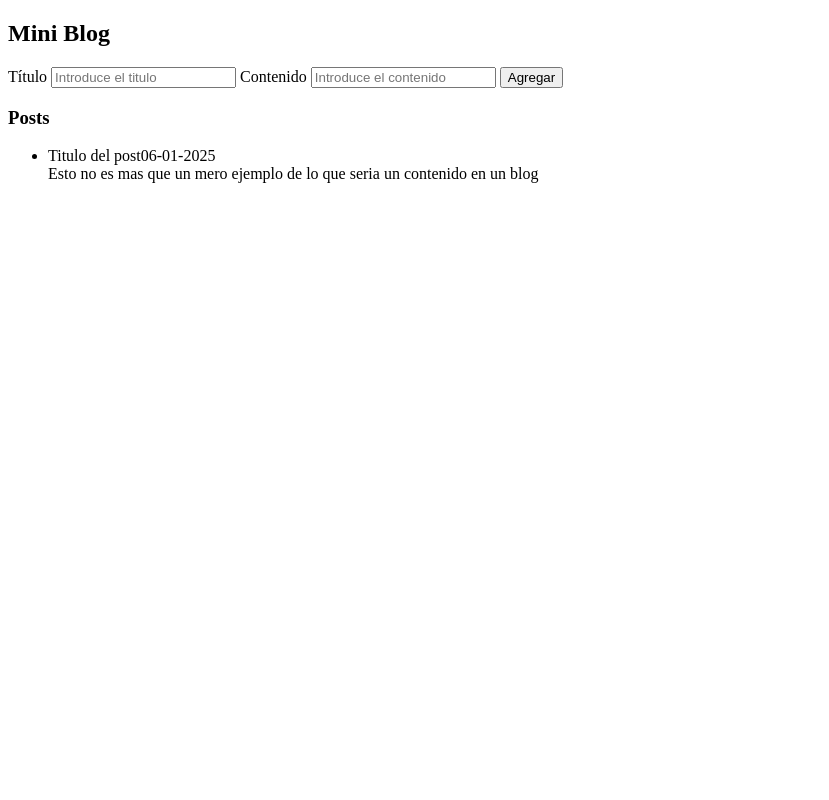
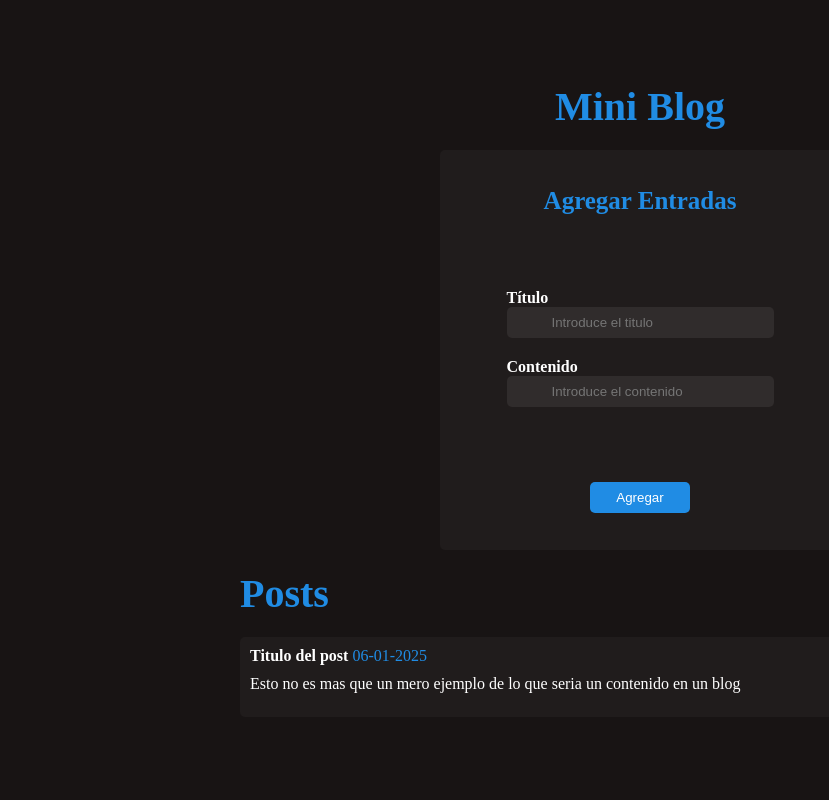
Before and after one commit to DavidKal29/MiniBlogFlaskMongoDB, a Python web app: template templates/blog.html in a window 1280 px wide. Shown: the whole page, without its empty margins (0-829 px from the left). Run offline with Jinja, Linux system fonts and the light colour scheme; the template is opened without the code that fills it, so the values that code supplies are empty.

Commit message:
Añadimos los estilos, y un mini javascript para el scroll

```diff
--- a/templates/blog.html
+++ b/templates/blog.html
@@ -4,28 +4,44 @@
     <meta charset="UTF-8">
     <meta name="viewport" content="width=device-width, initial-scale=1.0">
     <title>Mi Blog Chulo</title>
+    <link rel="stylesheet" href="style.css">
 </head>
 <body>
     <section id="principal">
         <h1>Mini Blog</h1>
         <form method="post">
-            <label for="text">Título</label>
-            <input id="title" type="text" name="titulo" placeholder="Introduce el titulo">
+            <h3>Agregar Entradas</h3>
 
-            <label for="content">Contenido</label>
-            <input id="content" type="text" name="contenido" placeholder="Introduce el contenido">
+            <div id="inputs">
+                <div>
+                    <label for="text">Título</label>
+                    <input id="title" type="text" name="titulo" placeholder="Introduce el titulo">
+                </div>
+
+                <div>
+                    <label for="content">Contenido</label>
+                    <input id="content" type="text" name="contenido" placeholder="Introduce el contenido">
+                </div>
+
+
+            </div>
 
             <button id="agregar">Agregar</button>
         </form>
 
-        <h3>Posts</h3>
+
         <ul id="lista">
+            <h1>Posts</h1>
             <li>
-                <div class="head"><span class="titulo_post">Titulo del post</span><span class="fech_post">06-01-2025</span></div>
+                <div class="head"><span class="titulo_post">Titulo del post</span> <span class="fecha_post">06-01-2025</span></div>
                 <span class="contenido_post">Esto no es mas que un mero ejemplo de lo que seria un contenido en un blog</span>
             </li>
+
         </ul>
     </section>
 
+
+    <script src="./script.js"></script>
+
 </body>
 </html>
--- /dev/null
+++ b/templates/script.js
@@ -0,0 +1,5 @@
+let lista=document.getElementById('lista')
+
+if (lista.childElementCount>3) {
+    lista.style.overflowY='scroll'
+}
--- /dev/null
+++ b/templates/style.css
@@ -0,0 +1,98 @@
+* {
+  margin: 0;
+  padding: 0;
+  box-sizing: border-box;
+  color: white;
+}
+
+body {
+  background-color: #181414;
+}
+
+#principal {
+  display: flex;
+  justify-content: center;
+  align-items: center;
+  flex-direction: column;
+  height: 100vh;
+  gap: 20px;
+  padding: 30px;
+}
+#principal h1 {
+  color: #208ce4;
+  font-weight: bold;
+  font-size: 40px;
+}
+#principal form {
+  display: flex;
+  justify-content: space-around;
+  align-items: center;
+  flex-direction: column;
+  border-radius: 5px;
+  width: 50vh;
+  height: 50vh;
+  background-color: #201c1c;
+}
+#principal form #inputs {
+  display: flex;
+  justify-content: center;
+  align-items: center;
+  flex-direction: column;
+  gap: 20px;
+}
+#principal form #inputs div {
+  display: flex;
+  justify-content: center;
+  flex-direction: column;
+  align-items: start;
+}
+#principal form #inputs input {
+  padding: 8px 45px;
+  border-radius: 5px;
+  color: white;
+  background-color: #302c2c;
+  border: none;
+}
+#principal form #inputs label {
+  font-weight: bold;
+}
+#principal form h3 {
+  color: #208ce4;
+  font-size: 25px;
+  font-weight: bold;
+  background-color: #201c1c;
+}
+#principal form #agregar {
+  background-color: #208ce4;
+  color: white;
+  border-radius: 5px;
+  border: none;
+  padding: 8px 26px;
+  cursor: pointer;
+}
+#principal ul {
+  display: flex;
+  justify-content: start;
+  align-items: start;
+  flex-direction: column;
+  gap: 20px;
+}
+#principal ul li {
+  list-style: none;
+  width: 100vh;
+  border-radius: 5px;
+  height: 10vh;
+  display: flex;
+  justify-content: start;
+  align-items: start;
+  flex-direction: column;
+  gap: 10px;
+  padding: 10px;
+  background-color: #201c1c;
+}
+#principal ul li .head .fecha_post {
+  color: #208ce4;
+}
+#principal ul li .head .titulo_post {
+  font-weight: bold;
+}/*# sourceMappingURL=style.css.map */
--- /dev/null
+++ b/templates/style.sass
@@ -0,0 +1,86 @@
+*
+    margin: 0
+    padding: 0
+    box-sizing: border-box
+    color: white
+
+body
+    background-color: #181414
+#principal
+    display: flex
+    justify-content: center
+    align-items: center
+    flex-direction: column
+    height: 100vh
+    gap: 20px
+    padding: 30px
+    h1
+        color: #208ce4
+        font-weight: bold
+        font-size: 40px
+    form
+        display: flex
+        justify-content: space-around
+        align-items: center
+        flex-direction: column
+        border-radius: 5px
+        width: 50vh
+        height: 50vh
+        background-color: #201c1c
+        #inputs
+            display: flex
+            justify-content: center
+            align-items: center
+            flex-direction: column
+            gap: 20px
+
+            div
+                display: flex
+                justify-content: center
+                flex-direction: column
+                align-items: start
+            input
+                padding: 8px 45px
+                border-radius: 5px
+                color: white
+                background-color: #302c2c
+                border: none
+            label
+                font-weight: bold
+        h3
+            color: #208ce4
+            font-size: 25px
+            font-weight: bold
+            background-color: #201c1c
+        #agregar
+            background-color: #208ce4
+            color: white
+            border-radius: 5px
+            border: none
+            padding: 8px 26px
+            cursor: pointer
+
+    ul
+        display: flex
+        justify-content: start
+        align-items: start
+        flex-direction: column
+        gap: 20px
+
+        li
+            list-style: none
+            width: 100vh
+            border-radius: 5px
+            height: 10vh
+            display: flex
+            justify-content: start
+            align-items: start
+            flex-direction: column
+            gap: 10px
+            padding: 10px
+            background-color: #201c1c
+            .head
+                .fecha_post
+                    color: #208ce4
+                .titulo_post
+                    font-weight: bold
```
Also changed, not shown: 1 other file.
